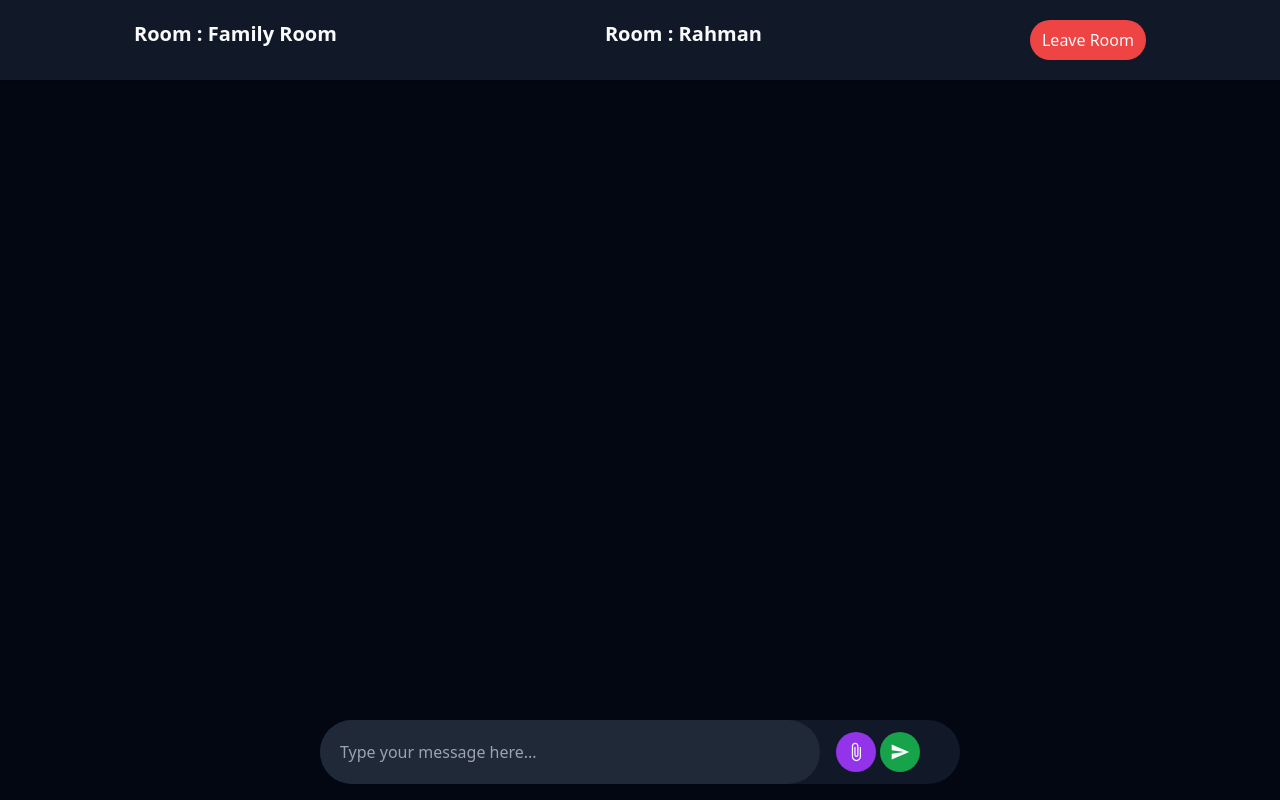
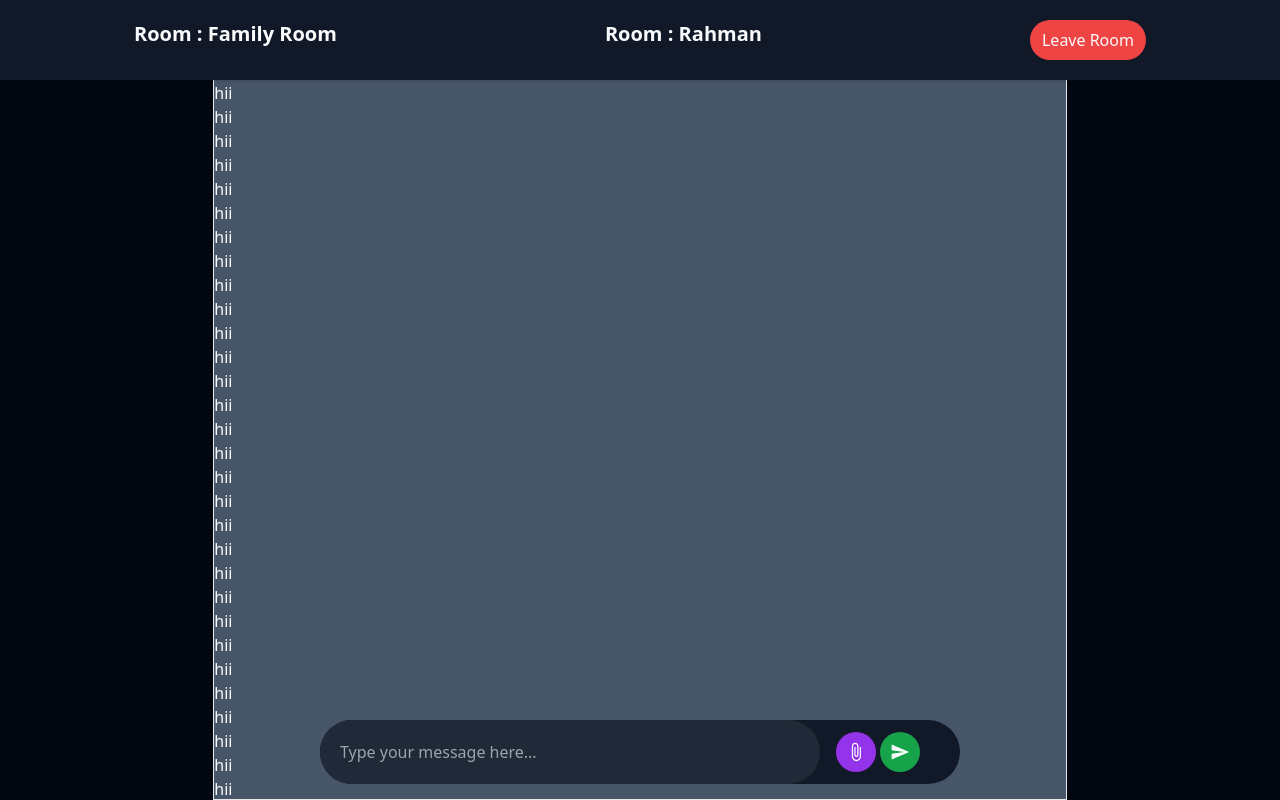
Before and after one commit to margub9363/ChatApplication_SpringBoot_React_WebSocket, a React (Vite) app in the folder chat-app-frontend/chat-app-react/: page /chat in a window 1280 px wide. Built offline with nearby package versions, Linux system fonts and the light colour scheme.

Commit message:
till 1:9:18

```diff
--- a/chat-app-frontend/chat-app-react/src/components/ChatPage.jsx
+++ b/chat-app-frontend/chat-app-react/src/components/ChatPage.jsx
@@ -22,6 +22,41 @@ const ChatPage = () => {
         </div>
       </header>
 
+      <main className="py-20 border w-2/3 dark:bg-slate-600 mx-auto h-screen overflow-auto">
+        <div className="message_container">
+          <h1>hii</h1>
+          <h1>hii</h1>
+          <h1>hii</h1>
+          <h1>hii</h1>
+          <h1>hii</h1>
+          <h1>hii</h1>
+          <h1>hii</h1>
+          <h1>hii</h1>
+          <h1>hii</h1>
+          <h1>hii</h1>
+          <h1>hii</h1>
+          <h1>hii</h1>
+          <h1>hii</h1>
+          <h1>hii</h1>
+          <h1>hii</h1>
+          <h1>hii</h1> <h1>hii</h1>
+          <h1>hii</h1>
+          <h1>hii</h1>
+          <h1>hii</h1>
+          <h1>hii</h1>
+          <h1>hii</h1>
+          <h1>hii</h1>
+          <h1>hii</h1>
+          <h1>hii</h1>
+          <h1>hii</h1>
+          <h1>hii</h1>
+          <h1>hii</h1>
+          <h1>hii</h1>
+          <h1>hii</h1>
+          <h1>hii</h1>
+          <h1>hii</h1>
+        </div>
+      </main>
       <div className="fixed bottom-4 w-full h-16">
         <div className="h-full pr-10 gap-4 flex items-center justify-between w-1/2 mx-auto dark:bg-gray-900 rounded-full">
           <input
```
